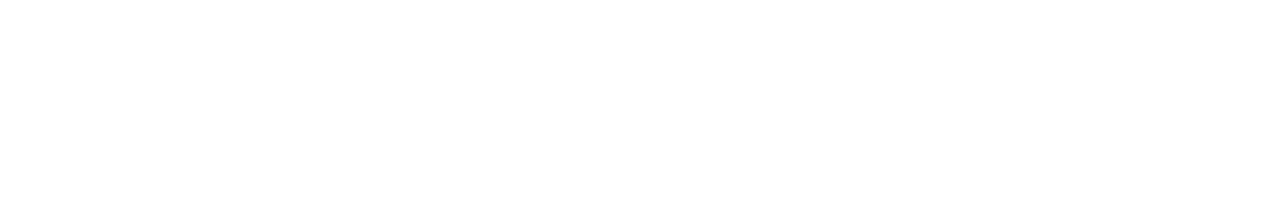
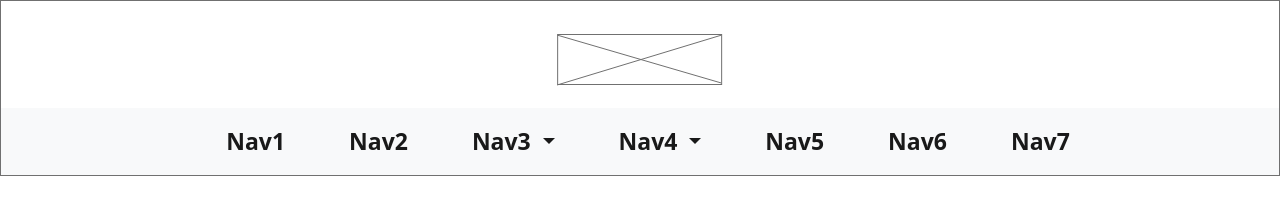
Before and after one commit to amirulislamhridoy/Office-HTML-Developer, a plain HTML site: page index.html in a window 1280 px wide. Drawn offline with nearby package versions, Linux system fonts and the light colour scheme.

Commit message:
header add

```diff
--- a/index.html
+++ b/index.html
@@ -1,12 +1,85 @@
 <!DOCTYPE html>
 <html lang="en">
+
 <head>
     <meta charset="UTF-8">
     <meta http-equiv="X-UA-Compatible" content="IE=edge">
     <meta name="viewport" content="width=device-width, initial-scale=1.0">
     <title>Document</title>
+    <link href="https://cdn.jsdelivr.net/npm/bootstrap@5.0.2/dist/css/bootstrap.min.css" rel="stylesheet"
+        integrity="sha384-EVSTQN3/azprG1Anm3QDgpJLIm9Nao0Yz1ztcQTwFspd3yD65VohhpuuCOmLASjC" crossorigin="anonymous">
+    <link rel="stylesheet" href="/style/style.css">
 </head>
-<body>
 
+<body class="">
+    <!-- Header -->
+    <header class="">
+        <div class="d-flex justify-content-center">
+            <img src="./images/group.png" alt="">
+        </div>
+        <nav class="navbar navbar-expand-lg navbar-light bg-light">
+            <div class="container-fluid">
+                <a class="navbar-brand" href="#"></a>
+                <button class="navbar-toggler" type="button" data-bs-toggle="collapse"
+                    data-bs-target="#navbarSupportedContent" aria-controls="navbarSupportedContent"
+                    aria-expanded="false" aria-label="Toggle navigation">
+                    <span class="navbar-toggler-icon"></span>
+                </button>
+                <div class="collapse navbar-collapse" id="navbarSupportedContent">
+                    <ul class="navbar-nav ms-auto me-auto mb-2 mb-lg-0 gap-5">
+                        <li class="nav-item">
+                            <a class="nav-link active " href="#">Nav1</a>
+                        </li>
+                        <li class="nav-item">
+                            <a class="nav-link active" href="#">Nav2</a>
+                        </li>
+                        <li class="nav-item dropdown">
+                            <a class="nav-link dropdown-toggle active" href="#" id="navbarDropdown" role="button"
+                                data-bs-toggle="dropdown" aria-expanded="false">
+                                Nav3
+                            </a>
+                            <ul class="dropdown-menu" aria-labelledby="navbarDropdown">
+                                <li><a class="dropdown-item" href="#">Action</a></li>
+                                <li><a class="dropdown-item" href="#">Another action</a></li>
+                                <li>
+                                    <hr class="dropdown-divider">
+                                </li>
+                                <li><a class="dropdown-item" href="#">Something else here</a></li>
+                            </ul>
+                        </li>
+                        <li class="nav-item dropdown">
+                            <a class="nav-link dropdown-toggle active" href="#" id="navbarDropdown" role="button"
+                                data-bs-toggle="dropdown" aria-expanded="false">
+                                Nav4
+                            </a>
+                            <ul class="dropdown-menu" aria-labelledby="navbarDropdown">
+                                <li><a class="dropdown-item" href="#">Action</a></li>
+                                <li><a class="dropdown-item" href="#">Another action</a></li>
+                                <li>
+                                    <hr class="dropdown-divider">
+                                </li>
+                                <li><a class="dropdown-item" href="#">Something else here</a></li>
+                            </ul>
+                        </li>
+                        <li class="nav-item">
+                            <a class="nav-link active" href="#">Nav5</a>
+                        </li>
+                        <li class="nav-item">
+                            <a class="nav-link active" href="#">Nav6</a>
+                        </li>
+                        <li class="nav-item">
+                            <a class="nav-link active" href="#">Nav7</a>
+                        </li>
+                    </ul>
+                </div>
+            </div>
+        </nav>
+    </header>
+
+
+    <script src="https://cdn.jsdelivr.net/npm/bootstrap@5.0.2/dist/js/bootstrap.bundle.min.js"
+        integrity="sha384-MrcW6ZMFYlzcLA8Nl+NtUVF0sA7MsXsP1UyJoMp4YLEuNSfAP+JcXn/tWtIaxVXM"
+        crossorigin="anonymous"></script>
 </body>
+
 </html>
--- /dev/null
+++ b/style/style.scss
@@ -0,0 +1,13 @@
+header {
+    border: 1px solid #707070;
+    opacity: 1;
+    img {
+        margin-top: 33px;
+        margin-bottom: 22px;
+    }
+}
+
+.nav-link {
+    font-size: 23px;
+    font-weight: 600;
+}
```
Also changed, not shown: style/style.css (added), 1 other file.
